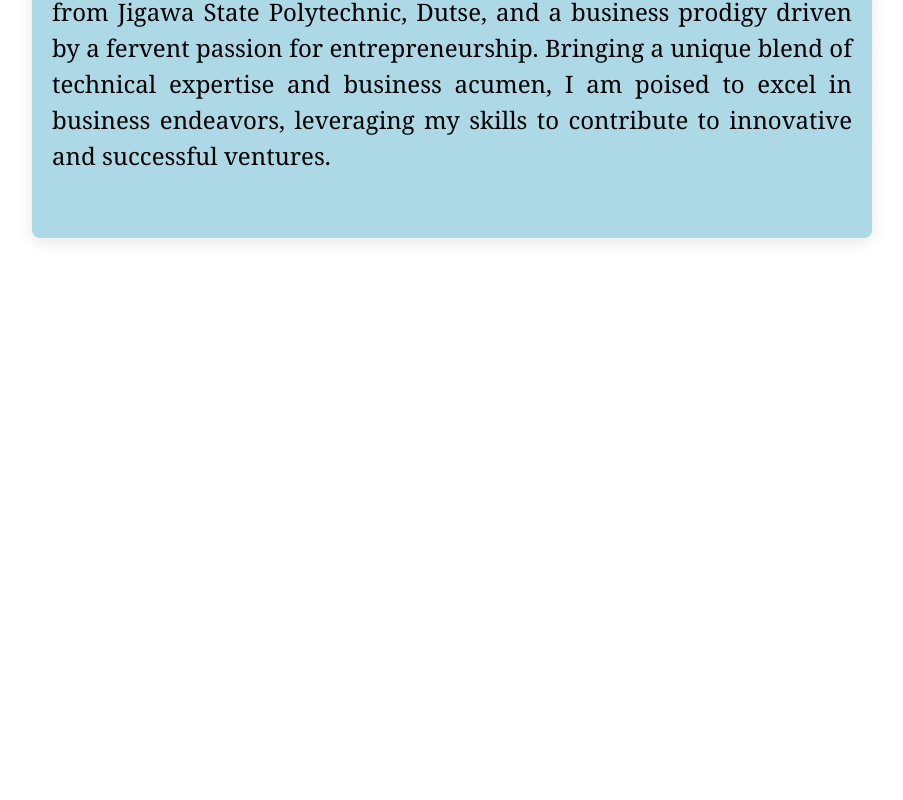
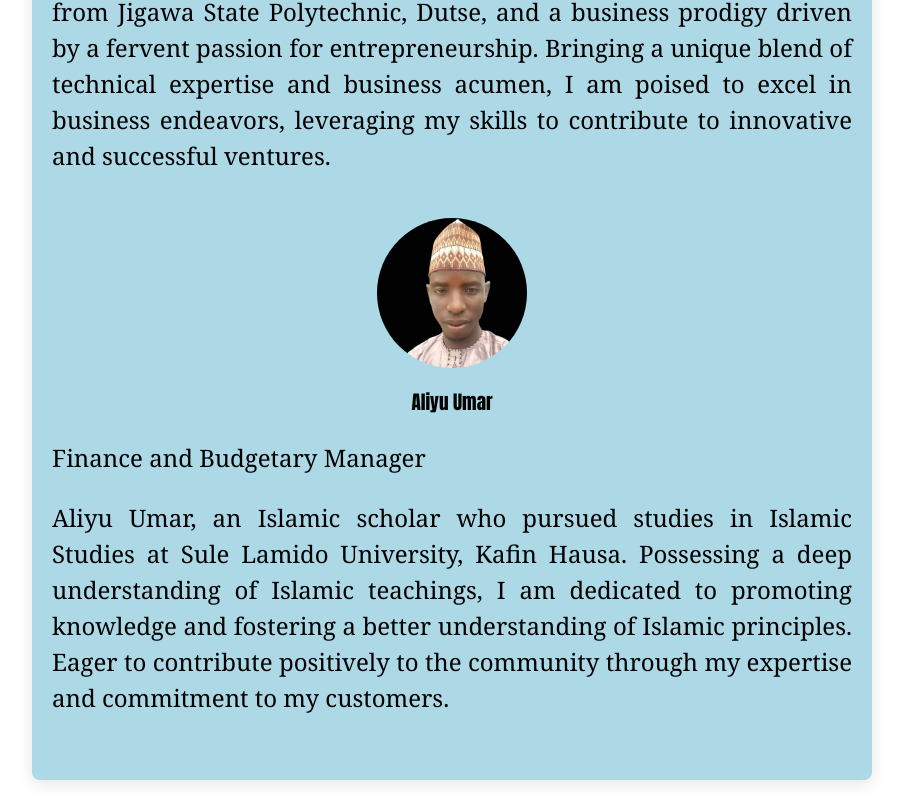
Before and after one commit to aliveevie/wayazon, a React (Create React App) app in the folder frontend/: page / in a window 1280 px wide. Shown: the part 3940-4740 px from the top of the page, without its empty margins (188-1091 px from the left). Before the commit the page ends 4198 px from the top, so only its background shows below. Built offline with nearby package versions, Linux system fonts and the light colour scheme.

Commit message:
Update files

```diff
--- a/frontend/src/data/teams.js
+++ b/frontend/src/data/teams.js
@@ -7,6 +7,7 @@ import nuraImage from '../images/teams/nura.png';
 import usmanAdoImage from '../images/teams/usmanado.png';
 import safiyyanuImage from '../images/teams/safiyyanu.png';
 import abdul from '../images/teams/abdul.png';
+import aliyuImage from '../images/teams/aliyu.jpeg'
 
 const data = [
   {
@@ -57,7 +58,15 @@ const data = [
     description: `
       Abdul Rahman Tijjani, a dynamic Building Technologist graduated from Jigawa State Polytechnic, Dutse, and a business prodigy driven by a fervent passion for entrepreneurship. Bringing a unique blend of technical expertise and business acumen, I am poised to excel in business endeavors, leveraging my skills to contribute to innovative and successful ventures.
     `
-  }
+  },
+  {
+    name: 'Aliyu Umar',
+    title: 'Finance and Budgetary Manager',
+    image: aliyuImage,
+    description: `
+      Aliyu Umar, an Islamic scholar who pursued studies in Islamic Studies at Sule Lamido University, Kafin Hausa. Possessing a deep understanding of Islamic teachings, I am dedicated to promoting knowledge and fostering a better understanding of Islamic principles. Eager to contribute positively to the community through my expertise and commitment to my customers.
+    `
+  },
 ];
 
 export default data;
```
Also changed, not shown: frontend/src/images/teams/aliyu.jpeg (added).
